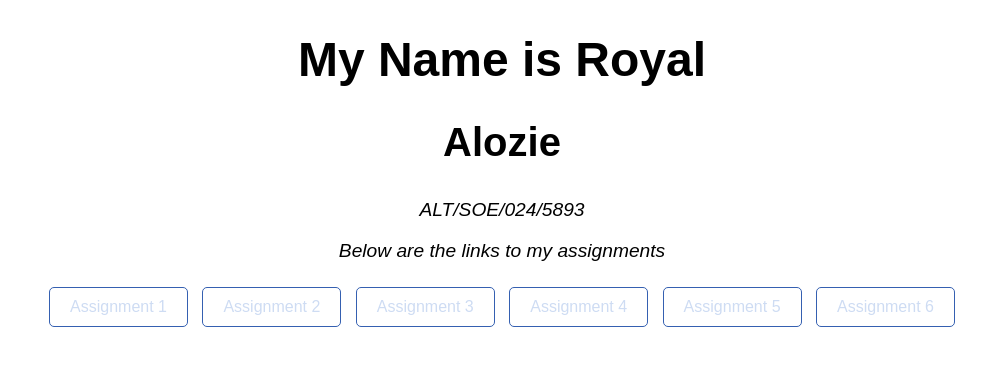
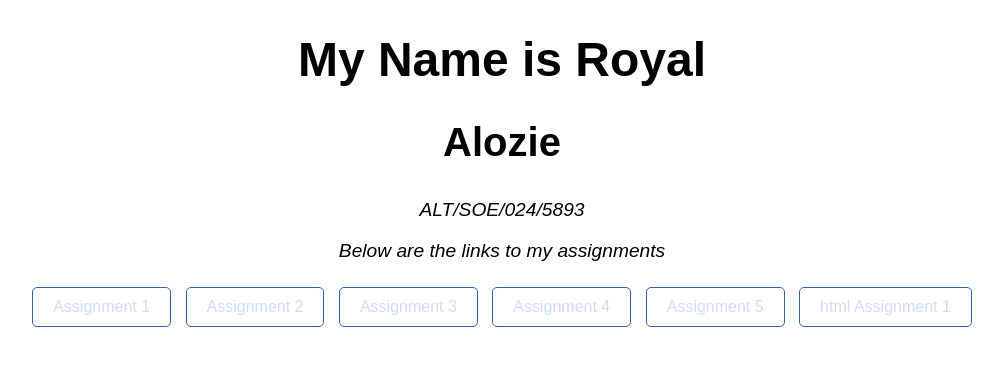
Before and after one commit to Gentle-dove/Altschool-html-assignment-1, a plain HTML site: page index.html in a window 1280 px wide. Shown: the whole page, without its empty margins (138-1141 px from the left). Drawn offline with Linux system fonts and the light colour scheme.

Commit message:
Update index.html

```diff
--- a/index.html
+++ b/index.html
@@ -52,7 +52,7 @@
         <a href="novuswatch.html">Assignment 3</a>
         <a href="websignup.html">Assignment 4</a>
         <a href="wp.html">Assignment 5</a>
-        <a href="#">Assignment 6</a>
+        <a href="form.html">html Assignment 1</a>
     </div>
 </body>
 </html>
```
